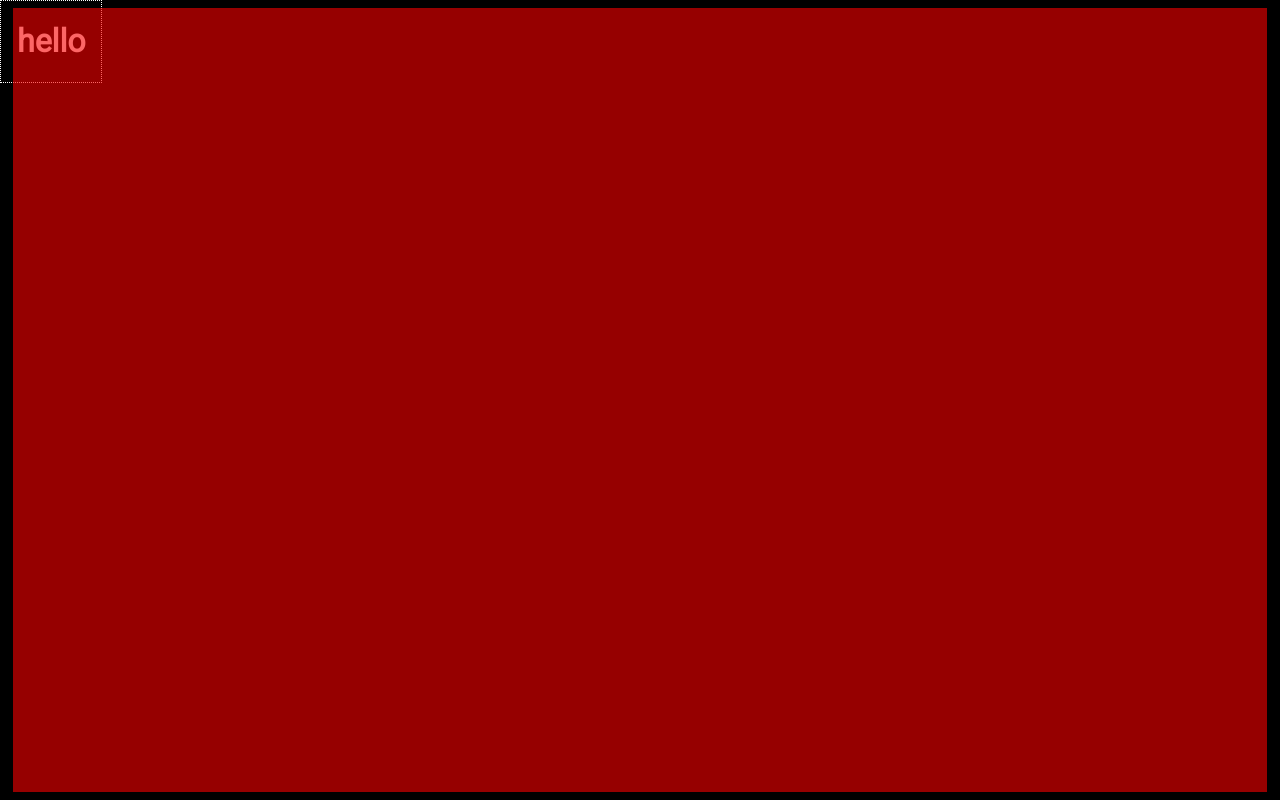
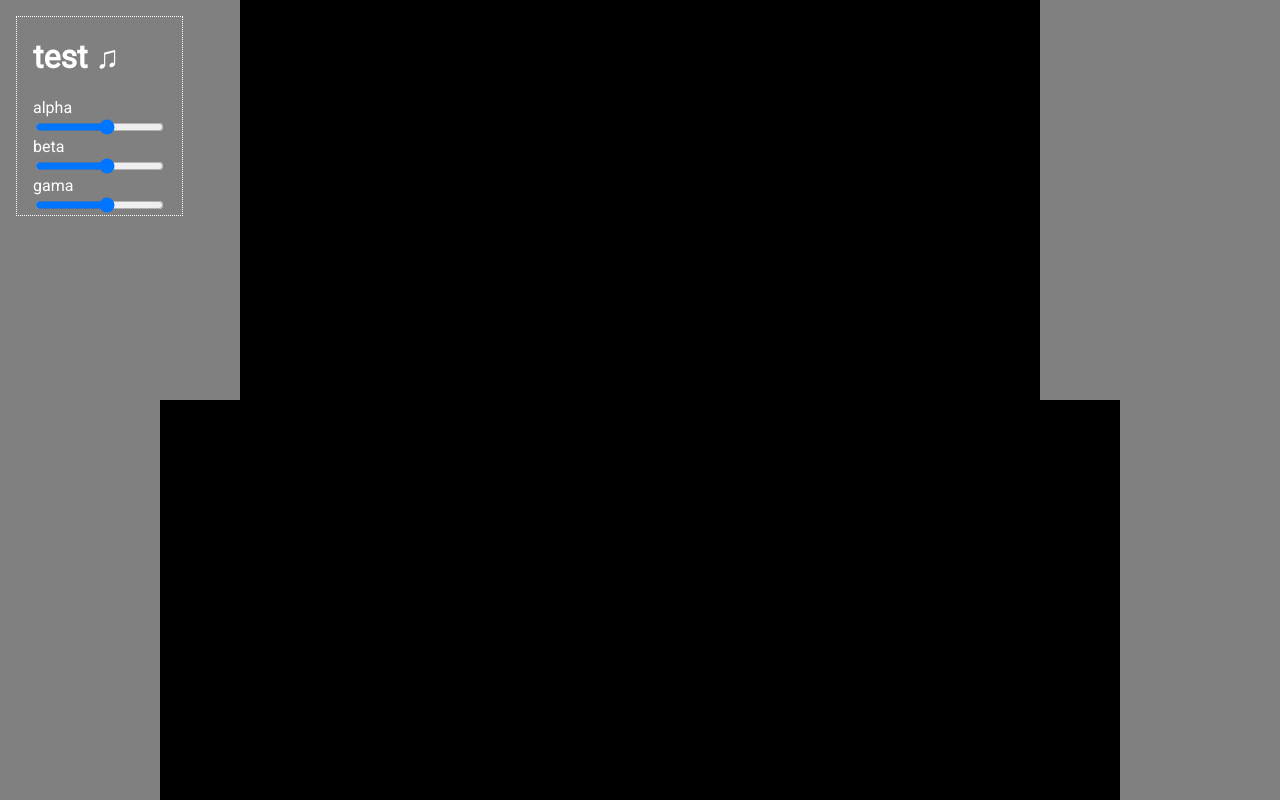
Before and after one commit to Rehlaender/Rehlaender.github.io, a React app: page / in a window 1280 px wide. Built offline with nearby package versions, Linux system fonts and the light colour scheme.

Commit message:
oh boi o son

```diff
--- a/app/components/index.js
+++ b/app/components/index.js
@@ -1,3 +1,5 @@
 export {Menu} from './Menu/Menu';
 export {Header} from './Header/Header';
 export {Footer} from './Footer/Footer';
+
+export {StageredWord} from './StageredWord/StageredWord';
--- a/app/views/Hello.css
+++ b/app/views/Hello.css
@@ -9,13 +9,31 @@ div.main_title {
   border: 1px dotted white;
   width: fit-content;
   padding: 0 1rem;
+  position: fixed;
+  top: 1rem;
+  left: 1rem;
+}
+
+div.main_title > .god {
+  display: flex;
+  flex-direction: column;
 }
 
 div.main_content {
-  position: absolute;
-  top: 1vh;
-  left: 1vw;
-  width: 98vw;
-  height: 98vh;
-  background: rgba(250,0,0,0.6);
+  width: 100%;
+  height: 100%;
+  background: gray;
+  display: flex;
+  justify-content: center;
+  align-items: center;
 }
+
+svg {
+  /* background: red; */
+}
+
+g {
+  background: blue;
+}
+
+/* rotate(45 140 105) rotate(-45)' */
--- a/app/views/Hello.js
+++ b/app/views/Hello.js
@@ -1,17 +1,67 @@
-import React from 'react';
+import React, { useState, useEffect } from 'react';
 
 import './Hello.css';
 
 export const Hello = () => {
+  let [orientation, setOrientation] = useState({ a: 0, b: 0, g: 0 });
+  let [ax, setAx] = useState(0);
+  let [bx, setBx] = useState(0);
+  let [gx, setGx] = useState(0);
+
+  useEffect(() => {
+    addDeviceOrientationListener();
+  }, []);
+
+  useEffect(() => {
+    setOrientation({ a: ax, b: bx, g: gx });
+  }, [ax, bx, gx]);
+
+  const addDeviceOrientationListener = () => {
+    if (window.DeviceOrientationEvent) {
+      window.addEventListener('deviceorientation', function (e) {
+        alpha = Math.floor(e.alpha);
+        beta = Math.floor(e.beta);
+        gamma = Math.floor(e.gamma);
+        console.log(alpha, beta, gamma, 'alpha beta gamma')
+        setOrientation({ a: alpha, b: beta, g: gamma });
+      })
+    }
+  }
+
   return (
     <React.Fragment>
       <div id="HELLO">
         <div className='main_title'>
-          <h1>hello</h1>
+          <h1>test ♫</h1>
+
+          <div className='god'>
+            <label>alpha</label>
+            <input type="range" min="-360" max="360" placeholder="10" onChange={e => setAx(e.target.value)} />
+            <label>beta</label>
+            <input type="range" min="-360" max="360" placeholder="10" onChange={e => setBx(e.target.value)} />
+            <label>gama</label>
+            <input type="range" min="-360" max="360" placeholder="0" onChange={e => setGx(e.target.value)} />
+          </div>
         </div>
 
         <div className='main_content'>
+          <svg viewBox="0 0 100 100" width="100%" height="100%" >
 
+            {/* <pattern id="pattern-circles" x="0" y="0" width="100" height="100" patternUnits="userSpaceOnUse">
+              <image href="https://www.transparenttextures.com/patterns/cardboard-flat.png" x="0" y="0" width="100" height="100" />
+            </pattern> */}
+            <g className='vector-title'>
+              {/* <text className='vector-title' x="30%" y="150"
+                font-size="2rem">
+                title
+              </text> */}
+              <path d={`M 0 0 l ${bx} ${ax}`} stroke="red" />
+            </g>
+            <g>
+              <path d={`M -10 100 H 110 V 50 H -10 Z`} />
+            </g>
+            <rect x="0" y="0" width="100%" height="100%"/>
+          </svg>
         </div>
 
       </div>
--- a/package.json
+++ b/package.json
@@ -27,15 +27,18 @@
   "homepage": "https://github.com/Rehlaender/Rehlaender.github.io#readme",
   "dependencies": {
     "lodash": "^4.17.15",
+    "matter-js": "^0.14.2",
     "react": "^16.8.6",
     "react-countup": "^4.2.2",
     "react-dom": "^16.8.6",
     "react-motion": "^0.5.2",
     "react-redux": "^7.1.0",
     "react-router-dom": "^5.1.2",
+    "react-spring": "^8.0.27",
     "react-typist": "^2.0.5",
     "redux": "^4.0.4",
-    "reselect": "^4.0.0"
+    "reselect": "^4.0.0",
+    "three": "^0.109.0"
   },
   "devDependencies": {
     "@babel/core": "^7.5.5",
```
Also changed, not shown: app/components/StageredWord/StageredWord.js (added, +21 -0 lines), app/components/WaterSpikes/WaterSpikes.js (added, +63 -0 lines), app/constants/COLORS.js (added), 1 other file (tests, documents, lock files or other folders).
